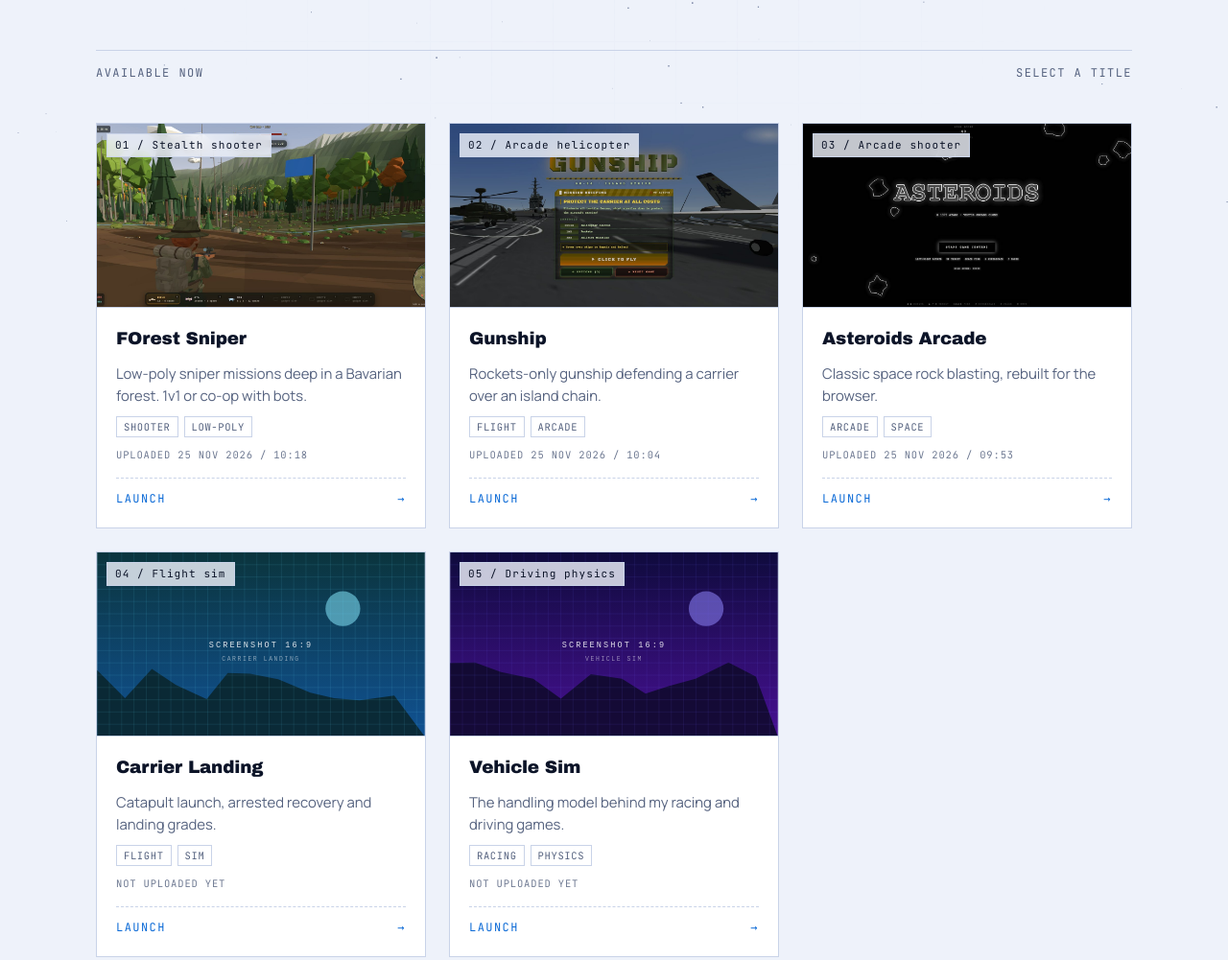
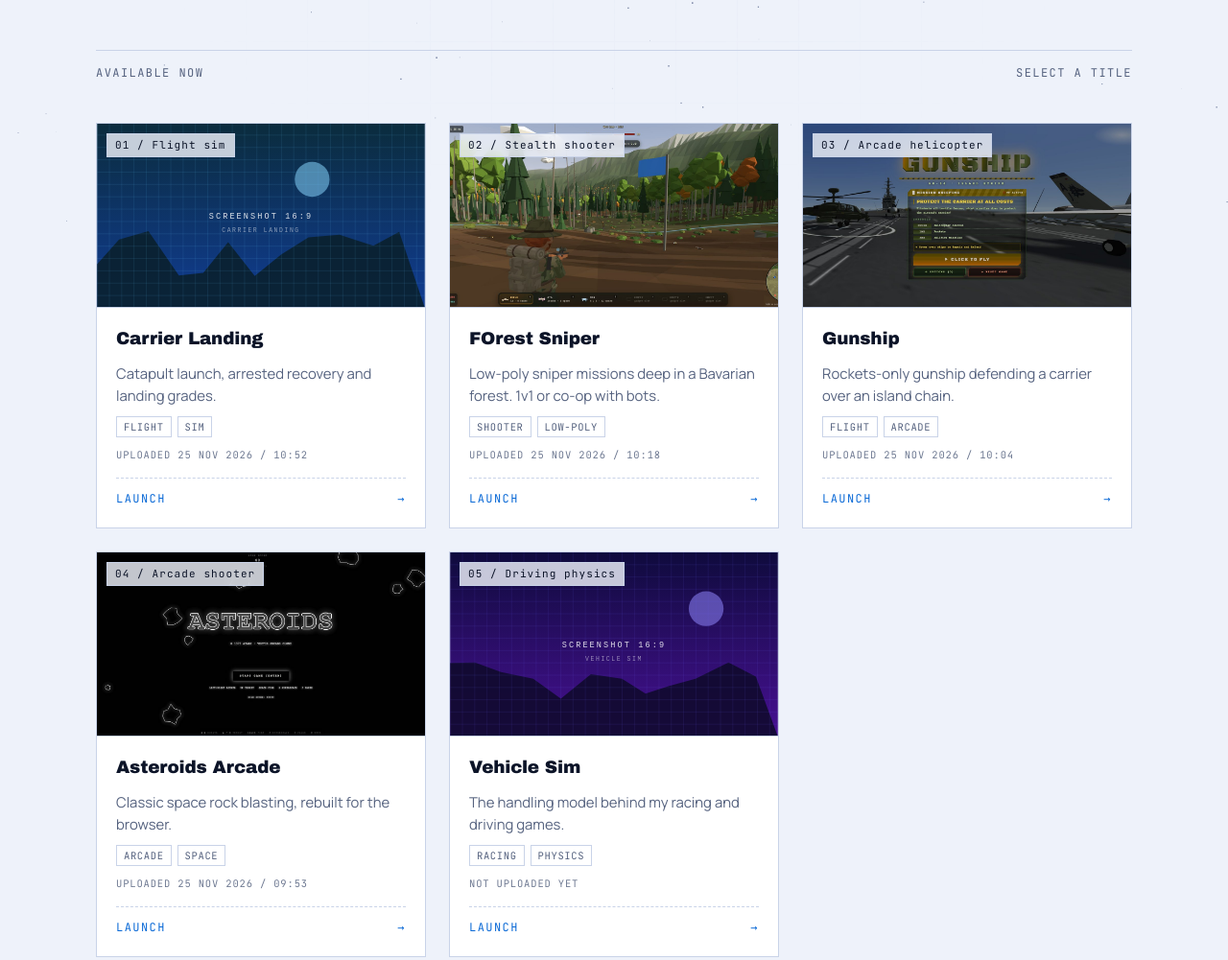
Before and after one commit to 5panners/launcher, a plain HTML site: page index.html in a window 1280 px wide. Shown: the part 533-1534 px from the top of the page at 96% size. Drawn offline with Linux system fonts and the light colour scheme; a web font is replaced by a local one.

Commit message:
Link Carrier Landing to Pages build
Co-Authored-By: Claude Sonnet 5.5 <noreply@anthropic.com>
Claude-Session: https://claude.ai/code/session_01R7kVu37ZmYkUawW6WZm6if

```diff
--- a/index.html
+++ b/index.html
@@ -137,7 +137,7 @@ const GAMES = [
   { title: "Asteroids Arcade", tag: "Arcade shooter",    desc: "Classic space rock blasting, rebuilt for the browser.",         tags: ["Arcade", "Space"],         url: "https://5panners.github.io/launcher/Asteroids-Arcade.html", img: "screenshots/asteroids-arcade.jpg", up: "2026-11-25T09:53:19Z" },
   { title: "Gunship",          tag: "Arcade helicopter",  desc: "Rockets-only gunship defending a carrier over an island chain.", tags: ["Flight", "Arcade"],        url: "https://5panners.github.io/gunship/", img: "screenshots/gunship.jpg", up: "2026-11-25T10:04:32Z" },
   { title: "FOrest Sniper",    tag: "Stealth shooter",    desc: "Low-poly sniper missions deep in a Bavarian forest. 1v1 or co-op with bots.",           tags: ["Shooter", "Low-poly"],     url: "https://5panners.github.io/forest-sniper/", img: "screenshots/forest-sniper.jpg", up: "2026-11-25T10:18:00Z" },
-  { title: "Carrier Landing",  tag: "Flight sim",         desc: "Catapult launch, arrested recovery and landing grades.",        tags: ["Flight", "Sim"],           url: "https://github.com/5panners/kestrel-atoll-sim", img: "screenshots/carrier-landing.jpg" },
+  { title: "Carrier Landing",  tag: "Flight sim",         desc: "Catapult launch, arrested recovery and landing grades.",        tags: ["Flight", "Sim"],           url: "https://5panners.github.io/kestrel-atoll-sim/", img: "screenshots/carrier-landing.jpg", up: "2026-11-25T10:52:00Z" },
   { title: "Vehicle Sim",      tag: "Driving physics",    desc: "The handling model behind my racing and driving games.",        tags: ["Racing", "Physics"],       url: "#", img: "screenshots/vehicle-sim.jpg" }
 ];
 /* ===================== */
```
